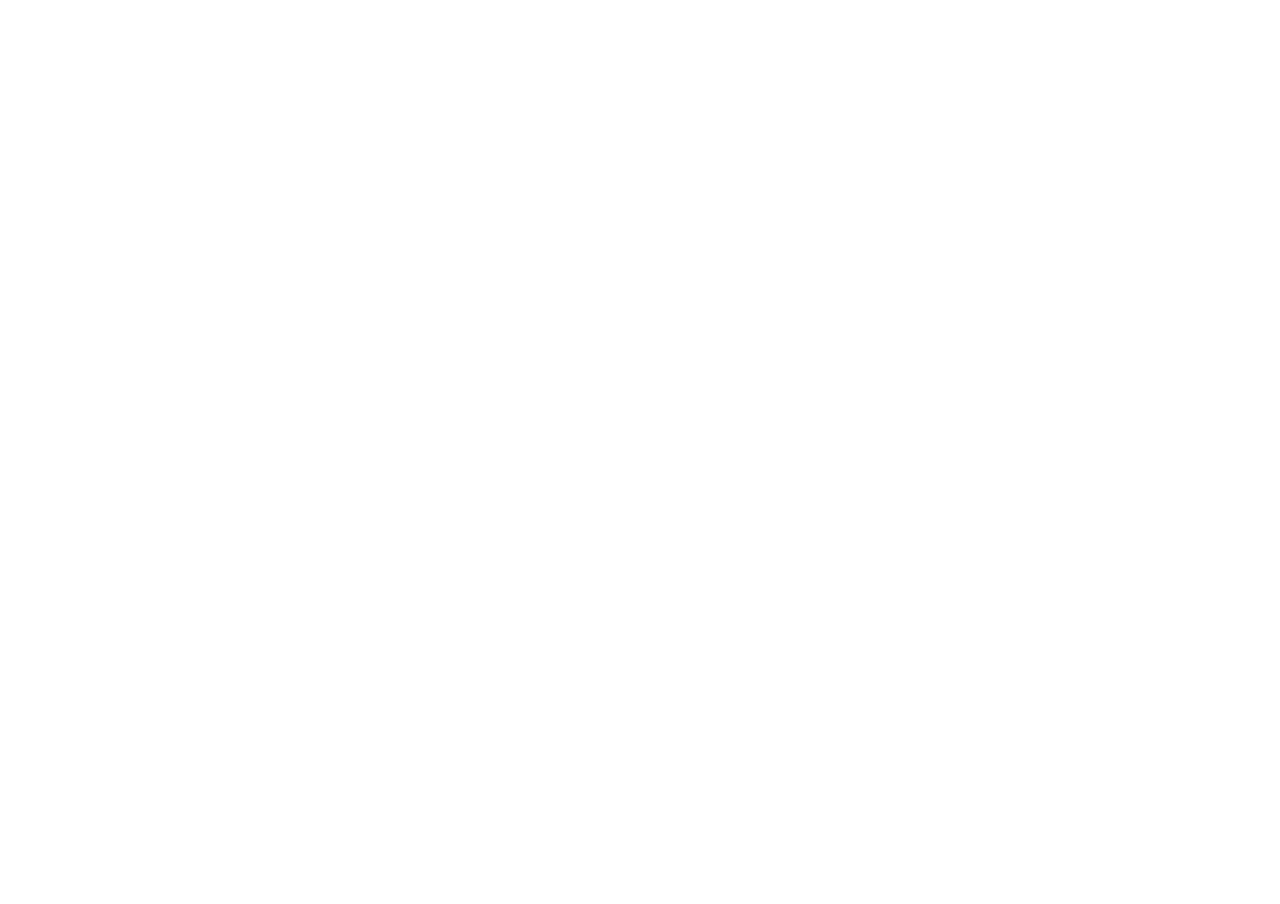
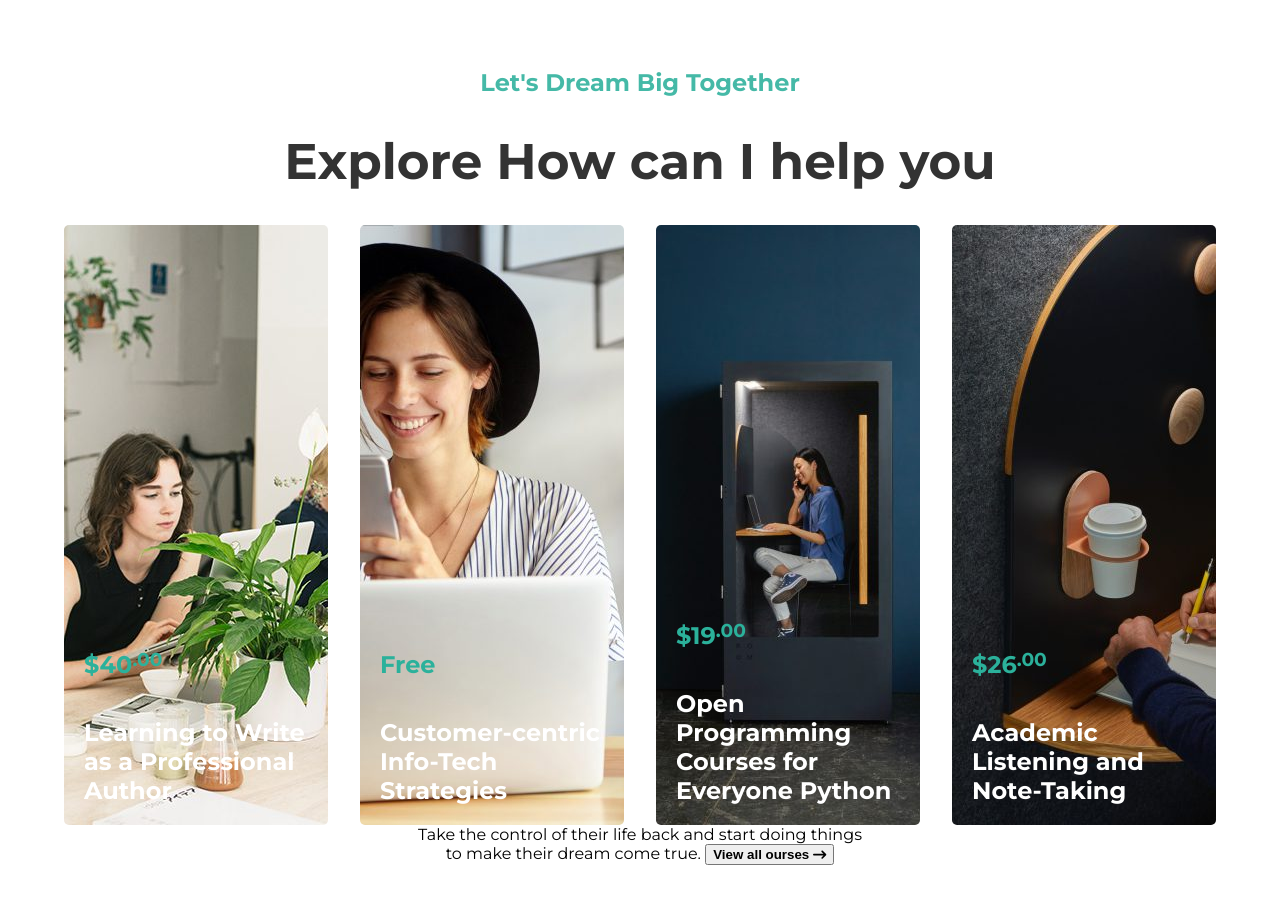
Before and after one commit to SimoCrash/proj-html-vuejs, a Vue app: page / in a window 1280 px wide. Shown: the part 2460-3364 px from the top of the page. Before the commit the page ends 2458 px from the top, so only its background shows below. Built offline with nearby package versions, Linux system fonts and the light colour scheme.

Commit message:
ContainerPriceMain completo

```diff
--- a/src/components/ContainerPriceMain.vue
+++ b/src/components/ContainerPriceMain.vue
@@ -1,6 +1,43 @@
 <template>
-  <div>
-
+  <div class="container-page">
+    <h2 class="secondary-title">Let's Dream Big Together</h2>
+    <h1 class="primary-title">Explore How can I help you</h1>
+    <div class="container-cards">
+      <div class="card course-02">
+        <div class="container-price">
+          <h2>$40</h2>
+          <h3>.00</h3>
+        </div>
+        <h2 class="title-card">Learning to Write as a Professional Author</h2>
+      </div>
+      <div class="card stock-03">
+        <div class="container-price">
+          <h2>Free</h2>
+        </div>
+        <h2 class="title-card">Customer-centric Info-Tech Strategies</h2>
+      </div>
+      <div class="card stock-04">
+        <div class="container-price">
+          <h2>$19</h2>
+          <h3>.00</h3>
+        </div>
+        <h2 class="title-card">Open Programming Courses for Everyone Python</h2>
+      </div>
+      <div class="card stock-06">
+        <div class="container-price">
+          <h2>$26</h2>
+          <h3>.00</h3>
+        </div>
+        <h2 class="title-card">Academic Listening and Note-Taking</h2>
+      </div>
+    </div>
+    <div class="container-btn">
+      <span>
+        Take the control of their life back and start doing things to make their
+        dream come true.
+      </span>
+      <button><strong>View all ourses <font-awesome-icon icon="fa-solid fa-arrow-right-long" /></strong></button>
+    </div>
   </div>
 </template>
 
@@ -10,6 +47,61 @@
 }
 </script>
 
-<style>
-
+<style lang="scss" scoped>
+  $color-base: #45B9A7;
+  .container-page {
+    width: 90%;
+    margin: auto;
+    padding: 50px 0;
+    .secondary-title {
+      color: $color-base;
+      text-align: center;
+    }
+    .primary-title {
+      font-size: 50px;
+      color: #333333;
+      text-align: center;
+    }
+    .container-price {
+      display: flex;
+      color: #2BB19B;
+      }
+    .container-btn {
+      width: 40%;
+      margin: auto;
+      text-align: center;
+    }
+  }
+  .container-cards {
+    display: flex;
+    gap: 2rem;
+    .card {
+      width: calc((100% - 2rem * 3) / 4);
+      display: flex;
+      flex-direction: column;
+      justify-content: flex-end;
+      padding: 0 20px;
+      height: 600px;
+      border-radius: 5px;
+      .title-card {
+        color: white;
+      }
+    }
+  }
+  .course-02 {
+    background-image: url('@/img/course-02-443x600.jpg');
+    width: calc((100% - 2rem * 3) / 4);
+  }
+  .stock-03 {
+    background-image: url('@/img/stock-full-hd-03-443x600.jpg');
+    width: calc((100% - 2rem * 3) / 4);
+  }
+  .stock-04 {
+    background-image: url('@/img/stock-full-hd-04-443x600.jpg');
+    width: calc((100% - 2rem * 3) / 4);
+  }
+  .stock-06 {
+    background-image: url('@/img/stock-full-hd-06-443x600.jpg');
+    width: calc((100% - 2rem * 3) / 4);
+  }
 </style>
```
